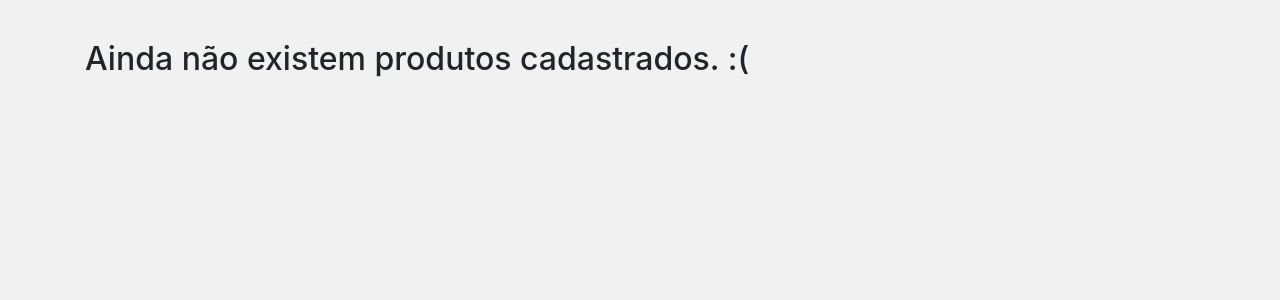
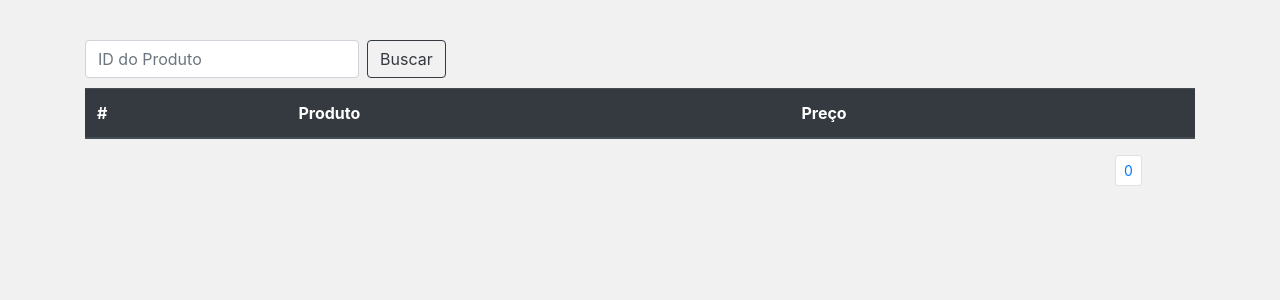
Before and after one commit to allandiamante/allandiamante-django2-CRUD2, a Django app: page /consulta/1 in a window 1280 px wide. Shown: the part 100-400 px from the top of the page. Run offline with Django 3.2, Linux system fonts and the light colour scheme; tables that the repository leaves empty hold one stand-in row (values such as "Sample post"); lists and menus that the app fills with data are empty; some libraries are stand-ins or nearby versions.

Commit message:
Arrumando a paginação

```diff
--- a/core/models.py
+++ b/core/models.py
@@ -4,6 +4,8 @@
 # SIGNALS
 from django.db.models import signals
 from django.template.defaultfilters import slugify
+
+
 
 
 class Base(models.Model):
@@ -13,7 +15,6 @@
 
     class Meta:
         abstract = True
-
 
 class Produto(Base):
     nome = models.CharField('Nome', max_length=100)
--- a/core/templates/consulta.html
+++ b/core/templates/consulta.html
@@ -49,9 +49,7 @@
         </div>
       </section>
       <section class="body">
-
       <div class="container">
-
           {% if qnt_produtos %}
           <form class="form-inline my-2 my-lg-0" style="padding-bottom: 10px;" >
             <input class="form-control mr-sm-2" type="search" name="id_prod" placeholder="ID do Produto" aria-label="Buscar">
--- a/core/urls.py
+++ b/core/urls.py
@@ -7,4 +7,5 @@
     path('contato/', contato, name='contato'),
     path('produto/', produto, name='produto'),
     path('consulta/<int:pk>', consulta1, name='consulta1'),
+
 ]
--- a/core/views.py
+++ b/core/views.py
@@ -14,11 +14,10 @@
     x = Produto.objects.all()
     context = {
         'produtos': x[(pk*3):((1+pk)*3)],
-        'qnt_produtos': range(0,int((len(Produto.objects.all())) /3))
+        #Arredondando pra cima a divisão para nav de consulta ter as paginas corretas
+        'qnt_produtos': range(0,(int( (len(Produto.objects.all()) /3)) +  (( len(Produto.objects.all()) %3)>0)))
         }
     return render(request, 'consulta.html', context)
-
-
 
 def contato(request):
     form = ContatoForm(request.POST or None)
```
Also changed, not shown: media/produtos/nokia_v3_aTPXO8o.jpg (added), media/produtos/nokia_v3_aTPXO8o.thumb.jpg (added), media/produtos/nokia_v3_jxertuf.jpg (added), media/produtos/nokia_v3_jxertuf.thumb.jpg (added), media/produtos/nokia_v3_jxertuf_FaFIMAk.jpg (added), media/produtos/nokia_v3_jxertuf_FaFIMAk.thumb.jpg (added), media/produtos/pocophone_cvYfklI_Qd6NXdu.jpg (added), media/produtos/pocophone_cvYfklI_Qd6NXdu.thumb.jpg (added).
